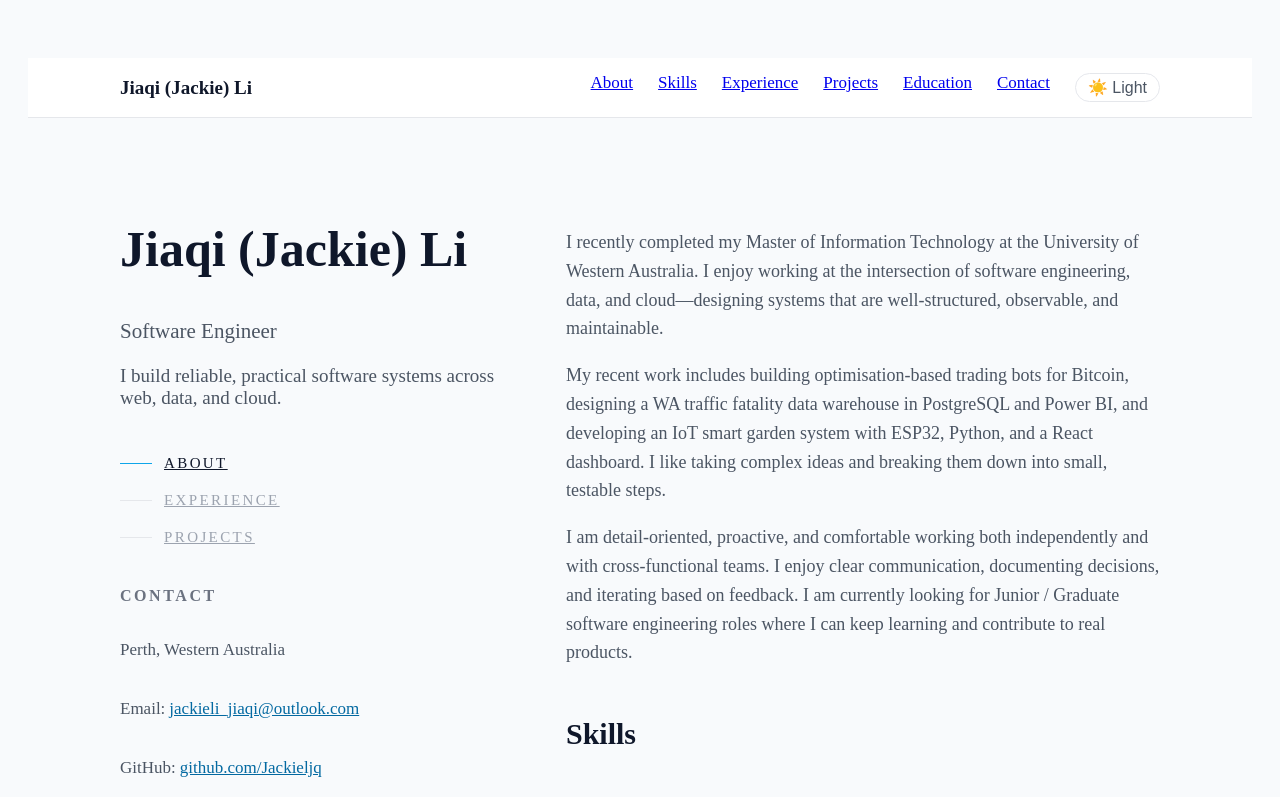
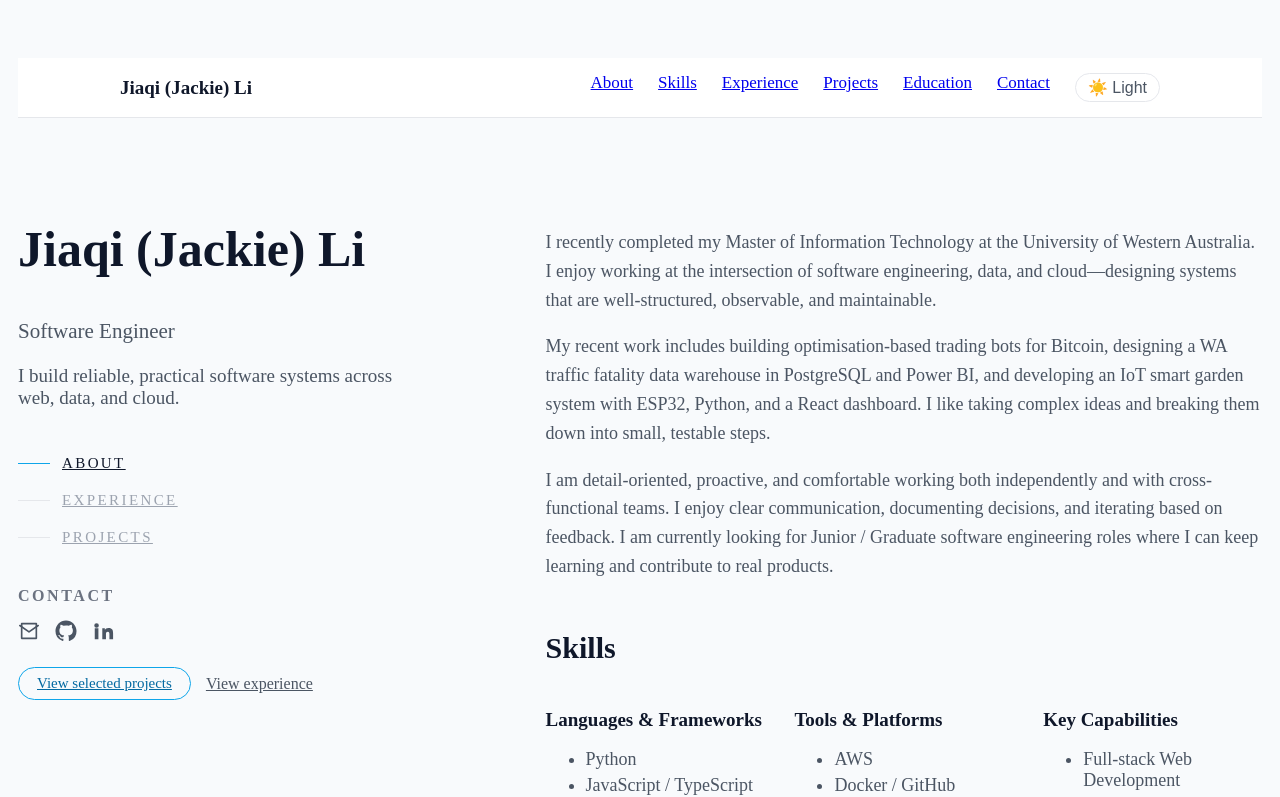
Before and after one commit to Jackieljq/personal-website, a Next.js app: page / in a window 1280 px wide. Shown: the top 797 px of the page. Built offline with nearby package versions, Linux system fonts and the light colour scheme.

Commit message:
Update styles of contact section

```diff
--- a/app/styles/components.css
+++ b/app/styles/components.css
@@ -65,14 +65,25 @@
   color: var(--text-color);
 }
 
-/* Contact block */
+.contact-icons {
+  display: flex;
+  gap: 0.75rem;
+  margin-top: 0.75rem;
+}
 
-.contact-block {
-  margin-top: 0.9rem;
-  font-size: 0.85rem;
+.contact-icon {
   color: var(--muted-text);
-  display: grid;
-  gap: 0.25rem;
+  transition: color 0.2s ease, transform 0.15s ease;
+}
+
+.contact-icon:hover {
+  color: var(--accent);
+  transform: translateY(-2px);
+}
+
+.contact-icon svg {
+  width: 22px;
+  height: 22px;
 }
 
 /* Hero actions row */
--- a/app/styles/layout.css
+++ b/app/styles/layout.css
@@ -48,11 +48,11 @@ html.theme-light {
 
   .page {
     min-height: 100vh;
-    padding: 2rem 1rem 3rem;
+    padding: 2rem 0.5rem 3rem;
   }
 
   .page-inner {
-    max-width: 52rem;
+    max-width: 64rem;
     margin: 0 auto;
   }
 
--- a/components/IntroSidebar.tsx
+++ b/components/IntroSidebar.tsx
@@ -25,46 +25,72 @@ export default function IntroSidebar() {
         </a>
       </nav>
 
+      {/* ------------------------------------------------ */}
+      {/* New icon-based contact section                   */}
+      {/* ------------------------------------------------ */}
       <div id="contact" className="intro-contact">
         <p className="intro-contact-label">Contact</p>
-          <div className="contact-block">
-            <p>Perth, Western Australia</p>
-            <p>
-              Email:
+
+        <div className="contact-icons">
           <a
             href="mailto:jackieli_jiaqi@outlook.com"
-                className="link"
-                style={{ marginLeft: "4px" }}
+            className="contact-icon"
+            aria-label="Email"
           >
-                jackieli_jiaqi@outlook.com
+            <svg
+              xmlns="http://www.w3.org/2000/svg"
+              width="22"
+              height="22"
+              viewBox="0 0 24 24"
+              fill="none"
+              stroke="currentColor"
+              strokeWidth="1.8"
+              strokeLinecap="round"
+              strokeLinejoin="round"
+            >
+              <path d="M4 4h16v16H4z" />
+              <polyline points="22,6 12,13 2,6" />
+            </svg>
           </a>
-            </p>
-            <p>
-              GitHub:
+
           <a
             href="https://github.com/Jackieljq"
             target="_blank"
             rel="noopener noreferrer"
-                className="link"
-                style={{ marginLeft: "4px" }}
+            className="contact-icon"
+            aria-label="GitHub"
           >
-                github.com/Jackieljq
+            <svg
+              xmlns="http://www.w3.org/2000/svg"
+              width="22"
+              height="22"
+              viewBox="0 0 24 24"
+              fill="currentColor"
+            >
+              <path d="M12 .5C5.73.5.5 5.73.5 12a11.5 11.5 0 0 0 7.86 10.93c.58.1.79-.25.79-.56v-2c-3.2.7-3.87-1.54-3.87-1.54-.53-1.33-1.3-1.69-1.3-1.69-1.06-.73.08-.72.08-.72 1.17.08 1.79 1.2 1.79 1.2 1.04 1.78 2.73 1.27 3.4.97.1-.76.41-1.27.75-1.56-2.55-.29-5.23-1.28-5.23-5.72 0-1.27.45-2.31 1.19-3.13-.12-.29-.52-1.45.11-3.02 0 0 .97-.31 3.18 1.19a10.9 10.9 0 0 1 2.9-.39c.98 0 1.96.13 2.88.39 2.21-1.5 3.18-1.19 3.18-1.19.63 1.57.23 2.73.11 3.02.74.82 1.19 1.86 1.19 3.13 0 4.46-2.69 5.43-5.25 5.71.42.36.8 1.08.8 2.18v3.23c0 .3.2.66.8.55A11.5 11.5 0 0 0 23.5 12C23.5 5.73 18.27.5 12 .5Z" />
+            </svg>
           </a>
-            </p>
-            <p>
-              LinkedIn:
+
           <a
             href="https://www.linkedin.com/in/jiaqi-li-563a18392/"
             target="_blank"
             rel="noopener noreferrer"
-                className="link"
-                style={{ marginLeft: "4px" }}
+            className="contact-icon"
+            aria-label="LinkedIn"
           >
-                linkedin.com/in/jiaqi-li-563a18392
+            <svg
+              xmlns="http://www.w3.org/2000/svg"
+              width="22"
+              height="22"
+              viewBox="0 0 24 24"
+              fill="currentColor"
+            >
+              <path d="M4.98 3.5a2.5 2.5 0 1 0 0 5 2.5 2.5 0 0 0 0-5ZM3 9h4v12H3V9Zm7 0h4v1.71h.06c.55-.98 1.9-2.01 3.94-2.01C22.33 8.7 23 11.2 23 14.73V21H19v-5.3c0-1.26-.02-2.88-1.75-2.88-1.75 0-2.02 1.37-2.02 2.78V21h-4V9Z" />
+            </svg>
           </a>
-            </p>
         </div>
       </div>
+      {/* ------------------------------------------------ */}
 
       <div className="hero-actions">
         <a href="#projects" className="btn-outline">
```
Lines whose indentation alone changed are shown as unchanged.
